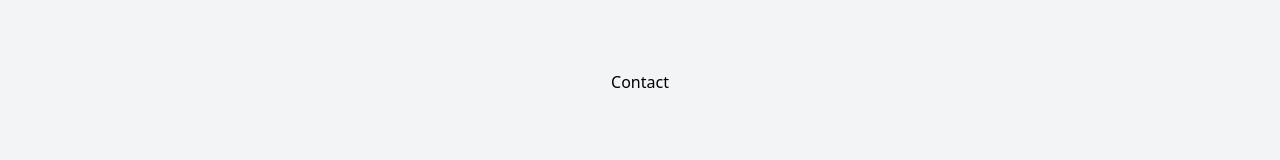
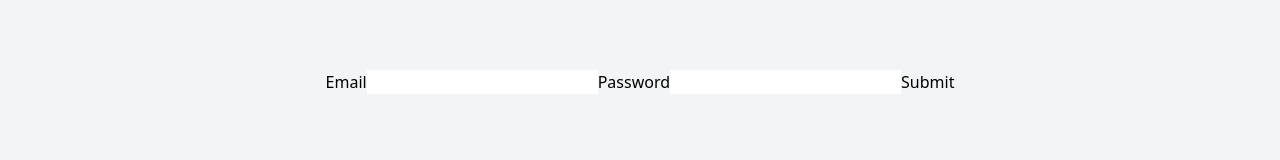
Before and after one commit to aashishpanthee/react-training-repo-CRA-, a React (Create React App) app: page /contact in a window 1280 px wide. Shown: the part 306-466 px from the top of the page. Built offline with nearby package versions, Linux system fonts and the light colour scheme.

Commit message:
add: formik &  yup for form validation in Contact Component

```diff
--- a/package.json
+++ b/package.json
@@ -6,11 +6,13 @@
     "@testing-library/jest-dom": "^5.17.0",
     "@testing-library/react": "^13.4.0",
     "@testing-library/user-event": "^13.5.0",
+    "formik": "^2.4.6",
     "react": "^18.3.1",
     "react-dom": "^18.3.1",
     "react-router-dom": "^7.0.2",
     "react-scripts": "5.0.1",
-    "web-vitals": "^2.1.4"
+    "web-vitals": "^2.1.4",
+    "yup": "^1.6.1"
   },
   "scripts": {
     "start": "react-scripts start",
--- a/src/components/Contact.js
+++ b/src/components/Contact.js
@@ -1,7 +1,39 @@
 import React from 'react';
+import { Formik } from 'formik';
+import { SignupSchema } from '../utils/validation';
 
-const Contact = () => {
-  return <div>Contact</div>;
-};
+const Contact = () => (
+  <div>
+    <Formik
+      initialValues={{ email: '', password: '' }}
+      validationSchema={SignupSchema}
+      onSubmit={(values) => {
+        console.log(values, 'Form submitted values');
+      }}
+    >
+      {({ values, errors, handleChange, handleSubmit }) => (
+        <form onSubmit={handleSubmit}>
+          <label htmlFor='email'>Email</label>
+          <input
+            type='email'
+            name='email'
+            onChange={handleChange}
+            value={values.email}
+          />
+          {errors.email && <p className='text-red-700'>{errors.email}</p>}
+          <label htmlFor='password'>Password</label>
+          <input
+            type='password'
+            name='password'
+            onChange={handleChange}
+            value={values.password}
+          />
+          {errors.password && <p className='text-red-700'>{errors.password}</p>}
+          <button type='submit'>Submit</button>
+        </form>
+      )}
+    </Formik>
+  </div>
+);
 
 export default Contact;
--- a/src/router/router.js
+++ b/src/router/router.js
@@ -6,6 +6,7 @@ import Contact from '../components/Contact';
 import ProductCardDetail from '../components/ProductCardDetail';
 import About1 from '../components/About1';
 import { fetchUserProfile } from '../components/About1';
+import About from '../components/About';
 const router = createBrowserRouter([
   {
     path: '/',
@@ -18,8 +19,9 @@ const router = createBrowserRouter([
       },
       {
         path: '/about',
-        element: <About1 />,
-        loader: fetchUserProfile,
+        element: <About />,
+        // element: <About1 />,
+        // loader: fetchUserProfile,
       },
       {
         path: '/contact',
--- /dev/null
+++ b/src/utils/validation.js
@@ -0,0 +1,19 @@
+import * as Yup from 'yup';
+export const SignupSchema = Yup.object().shape({
+  email: Yup.string()
+    .matches(
+      /^[A-Z0-9._%+-]+@[A-Z0-9.-]+\.[A-Z]{2,}$/i,
+      'Invalid email address'
+    )
+    .required('Required'),
+  password: Yup.string()
+    .min(8, 'Password must be at least 8 characters')
+    .matches(/[A-Z]/, 'Password must contain at least one uppercase letter')
+    .matches(/[a-z]/, 'Password must contain at least one lowercase letter')
+    .matches(/[0-9]/, 'Password must contain at least one number')
+    .matches(
+      /[@$!%*?&]/,
+      'Password must contain at least one special character'
+    )
+    .required('Required'),
+});
```
Also changed, not shown: 1 other file (tests, documents, lock files or other folders).
